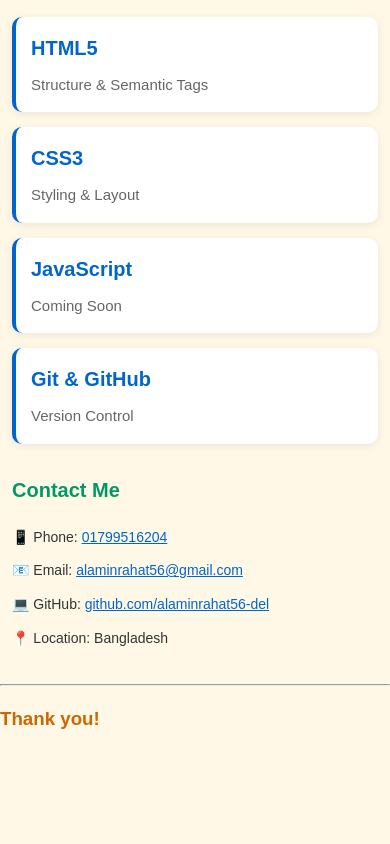
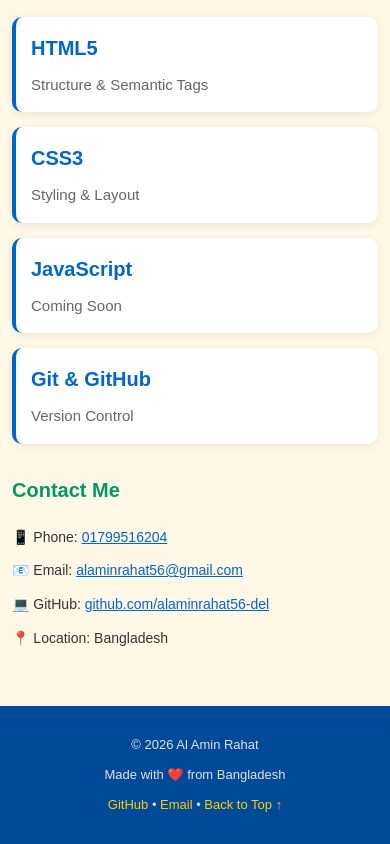
Before and after one commit to alaminrahat56-del/my-portfolio, a plain HTML site: page index.html in a window 390 px wide. Shown: the part 1677-2521 px from the top of the page. Before the commit the page ends 2430 px from the top, so only its background shows below. Drawn offline with Linux system fonts and the light colour scheme.

Commit message:
Add footer section with responsive design

```diff
--- a/index.html
+++ b/index.html
@@ -108,15 +108,15 @@
         <p>💻 GitHub: <a href="https://github.com/alaminrahat56-del" target="_blank">github.com/alaminrahat56-del</a></p>
         <p>📍 Location: Bangladesh</p>
     </section>
+    <footer class="footer">
+        <p>© 2026 Al Amin Rahat</p>
+        <p>Made with ❤️ from Bangladesh</p>
+        <p>
+            <a href="https://github.com/alaminrahat56-del" target="_blank">GitHub</a> •
+            <a href="mailto:alaminrahat56@gmail.com">Email</a> •
+            <a href="#about">Back to Top ↑</a>
+        </p>
+    </footer>
 
 </body>
 </html>
-
-
-    <hr>
-
-
-    <h3>Thank you!</h3>
-
-</body>
-</html>
--- a/style.css
+++ b/style.css
@@ -300,3 +300,40 @@ a:hover {
         font-size: 14px;
     }
 }
+/* ===== Footer ===== */
+.footer {
+    background-color: #004a99;
+    color: white;
+    text-align: center;
+    padding: 30px 20px;
+    margin-top: 50px;
+}
+
+.footer p {
+    margin: 8px 0;
+    font-size: 15px;
+    color: #e0e0e0;
+}
+
+.footer a {
+    color: #ffcc00;
+    text-decoration: none;
+    transition: color 0.3s ease;
+}
+
+.footer a:hover {
+    color: white;
+    text-decoration: underline;
+}
+
+/* Mobile এ Footer */
+@media (max-width: 480px) {
+    .footer {
+        padding: 20px 15px;
+        margin-top: 30px;
+    }
+
+    .footer p {
+        font-size: 13px;
+    }
+}
```
